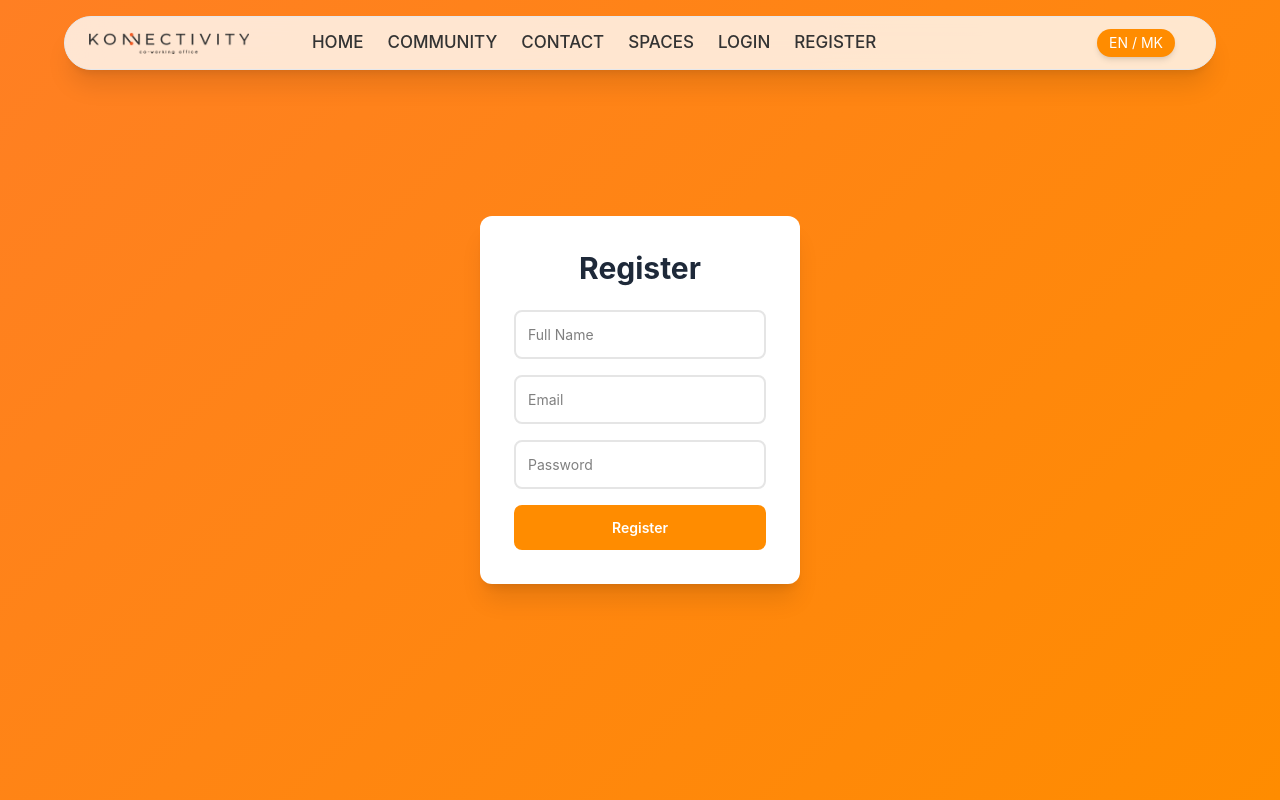
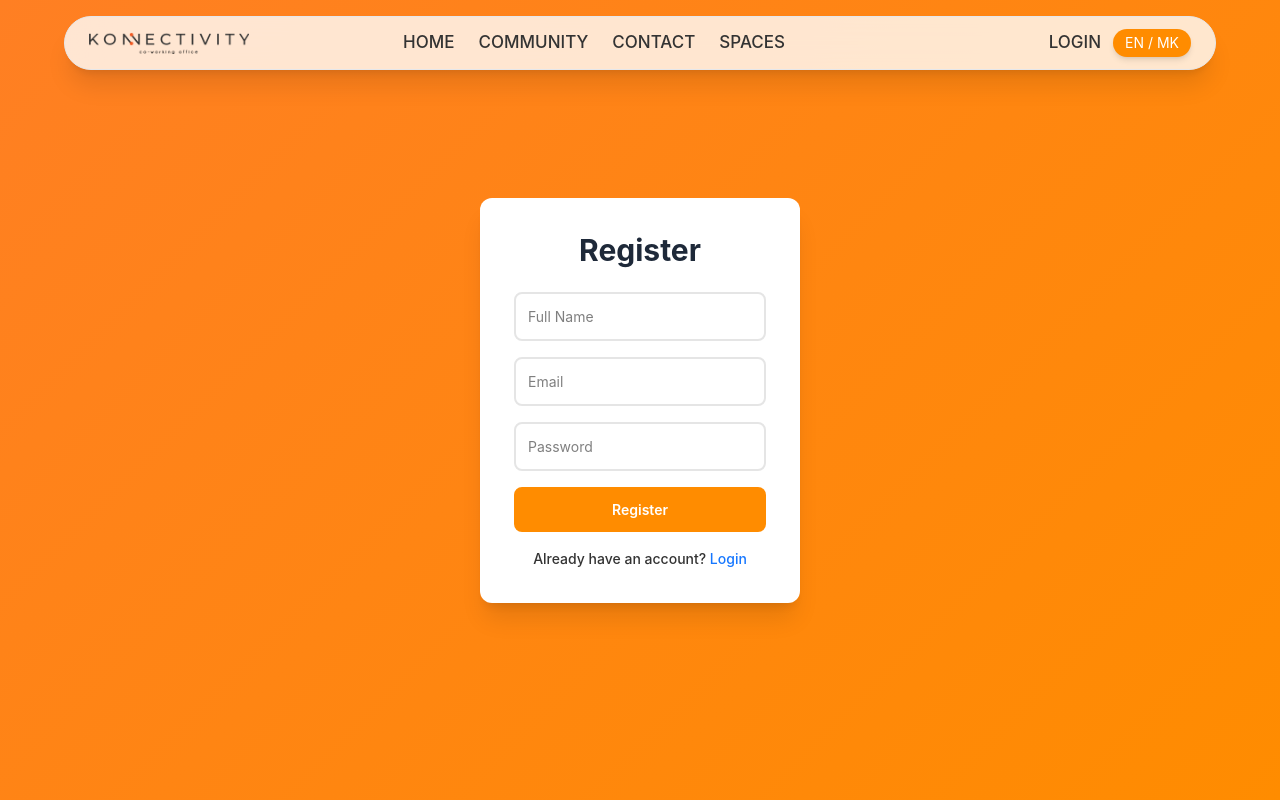
Before and after one commit to stojkov5/ConnectivityCowork, a React (Vite) app in the folder frontend/: page /register in a window 1280 px wide. Built offline with nearby package versions, Linux system fonts and the light colour scheme.

Commit message:
Enhance Navbar and authentication pages: add mobile and desktop logos, improve login/register links, and style adjustments for buttons

```diff
--- a/frontend/src/components/Navbar.jsx
+++ b/frontend/src/components/Navbar.jsx
@@ -23,11 +23,13 @@ const NavBar = () => {
             {/* Logo */}
             <Col xs={12} lg={4}>
               <NavLink to="/">
+                {/* Desktop Logo */}
                 <img
                   className="hidden md:block w-40"
                   src="/Images/Logo1.png"
                   alt="Desktop Logo"
                 />
+                {/* Mobile Logo */}
                 <img
                   className="md:hidden w-16"
                   src="/Images/Logo2.png"
@@ -84,47 +86,39 @@ const NavBar = () => {
                     </NavLink>
                   </li>
                 )}
+              </ul>
+            </Col>
 
+            {/* Desktop Right Side (Login + Language) */}
+            <Col xs={12} lg={6}>
+              <div className="flex justify-end items-center gap-3">
+                {/* DESKTOP login/logout */}
+                <div className="hidden lg:block ">
                   {!isLoggedIn && (
-                  <>
-                    <li>
                     <NavLink
                       to="/login"
-                        className="hover:text-[#ff8c00] transition"
+                      className="font-medium login-button hover:text-[#ff8c00] transition"
                     >
                       LOGIN
                     </NavLink>
-                    </li>
-                    <li>
-                      <NavLink
-                        to="/register"
-                        className="hover:text-[#ff8c00] transition"
-                      >
-                        REGISTER
-                      </NavLink>
-                    </li>
-                  </>
                   )}
 
                   {isLoggedIn && (
-                  <li>
                     <button
-                      className="hover:text-[#ff8c00] transition"
+                      className="text-[17px] hover:text-[#ff8c00] transition"
                       onClick={handleLogout}
                     >
                       LOGOUT
                     </button>
-                  </li>
                   )}
-              </ul>
-            </Col>
+                </div>
 
-            {/* Language + Burger */}
-            <Col xs={12} lg={6}>
-              <div className="flex justify-end items-center space-x-4">
+                {/* DESKTOP Language */}
                 <button className="hidden lg:block bg-[#ff8c00] text-white px-3 py-1 rounded-full text-sm shadow-md">
                   EN / MK
                 </button>
+
+                {/* MOBILE Hamburger */}
                 <button className="lg:hidden text-black" onClick={toggleMenu}>
                   {menuOpen ? <FiX size={28} /> : <FiMenu size={28} />}
                 </button>
@@ -136,7 +130,7 @@ const NavBar = () => {
 
       {/* Mobile Menu */}
       <div
-        className={`lg:hidden fixed top-0 left-0 w-full h-full bg-white z-[999] transform transition-transform duration-300 ease-in-out ${
+        className={`lg:hidden fixed top-0 left-0 w-full h-full bg-white z-999 transform transition-transform duration-300 ease-in-out ${
           menuOpen ? "translate-x-0" : "translate-x-full"
         }`}
       >
@@ -180,18 +174,11 @@ const NavBar = () => {
           )}
 
           {!isLoggedIn && (
-            <>
             <li>
               <NavLink to="/login" onClick={toggleMenu}>
                 LOGIN
               </NavLink>
             </li>
-              <li>
-                <NavLink to="/register" onClick={toggleMenu}>
-                  REGISTER
-                </NavLink>
-              </li>
-            </>
           )}
 
           {isLoggedIn && (
--- a/frontend/src/index.css
+++ b/frontend/src/index.css
@@ -7,7 +7,6 @@ body {
 }
 body {
   font-size: 16px !important;
-
 }
 .section-header {
   font-size: 1.75rem;
@@ -87,6 +86,11 @@ li a:hover {
 .logout:hover {
   color: #f15a24 !important;
 }
+.login-button {
+  font-size: 17px !important;
+  background-color: none !important;
+  color: #333333 !important;
+}
 .landing-btn {
   background-color: #f15a24;
   color: white;
--- a/frontend/src/pages/Login.jsx
+++ b/frontend/src/pages/Login.jsx
@@ -5,9 +5,9 @@ import axios from "axios";
 import { useAuth } from "../context/AuthContext.jsx";
 import { Row, Col } from "antd";
 import "../styles/Login.css";
-
+import { Link } from "react-router-dom";
 function Login() {
-  const { login } = useAuth();  // <-- from AuthContext
+  const { login } = useAuth(); // <-- from AuthContext
   const [form, setForm] = useState({ email: "", password: "" });
   const [message, setMessage] = useState("");
   const navigate = useNavigate();
@@ -47,7 +47,10 @@ function Login() {
       <Col xs={22} sm={16} md={10} lg={8} xl={6}>
         <div className="login-box bg-white p-8 shadow-xl rounded-xl">
           <h1 className="text-3xl text-center mb-6">LOGIN</h1>
-          <form onSubmit={handleSubmit} className="flex flex-col gap-4 raleway-300">
+          <form
+            onSubmit={handleSubmit}
+            className="flex flex-col gap-4 raleway-300"
+          >
             <input
               type="email"
               name="email"
@@ -73,6 +76,12 @@ function Login() {
             >
               {loginMutation.isLoading ? "Logging in..." : "Login"}
             </button>
+            <p className="text-center">
+              Don't have an account?{" "}
+              <Link to="/register" className="text-blue-500">
+                Register
+              </Link>
+            </p>
           </form>
           {message && (
             <p className="mt-4 text-center text-gray-700 font-medium">
--- a/frontend/src/pages/Register.jsx
+++ b/frontend/src/pages/Register.jsx
@@ -5,7 +5,7 @@ import axios from "axios";
 import { useAuth } from "../context/AuthContext.jsx";
 import { Row, Col } from "antd";
 import "../styles/Login.css";
-
+import { Link } from "react-router-dom";
 function Register() {
   const { setIsLoggedIn } = useAuth();
   const [form, setForm] = useState({ username: "", email: "", password: "" });
@@ -85,6 +85,13 @@ function Register() {
             >
               {registerMutation.isLoading ? "Registering..." : "Register"}
             </button>
+
+            <p className="text-center text-gray-700 font-medium">
+              Already have an account?{" "}
+              <Link to="/login" className="text-blue-500">
+                Login
+              </Link>
+            </p>
           </form>
 
           {message && (
```
Lines whose indentation alone changed are shown as unchanged.
